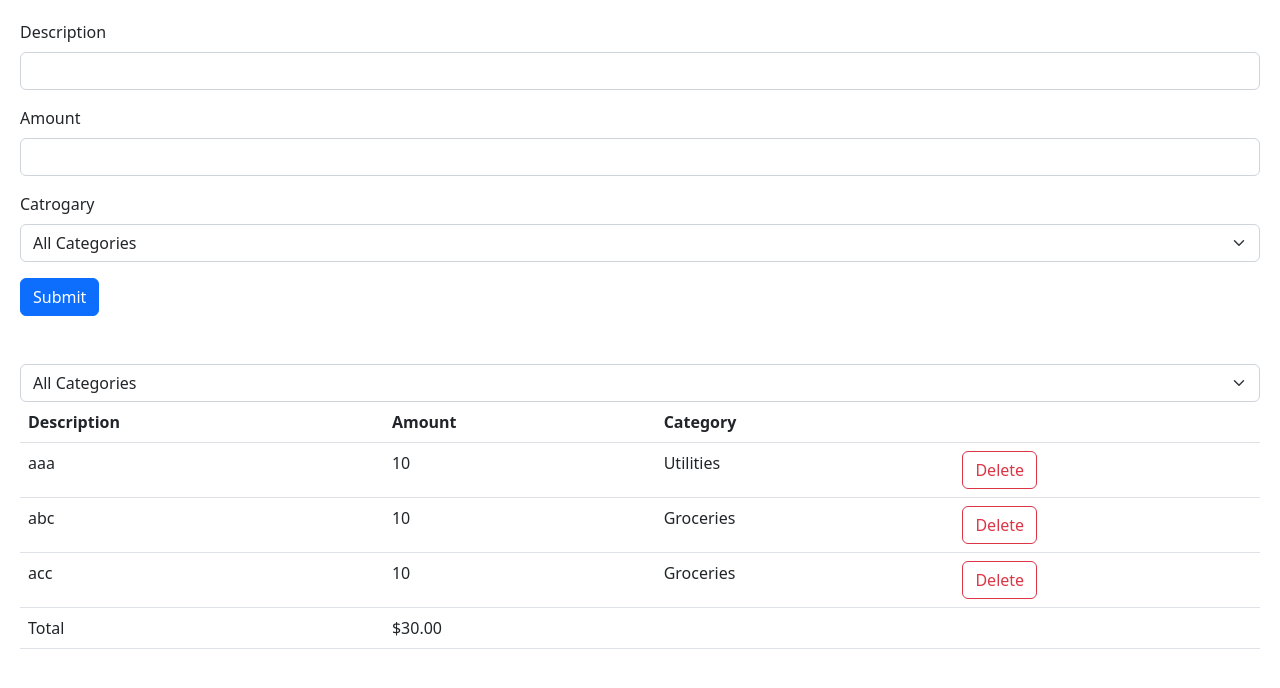
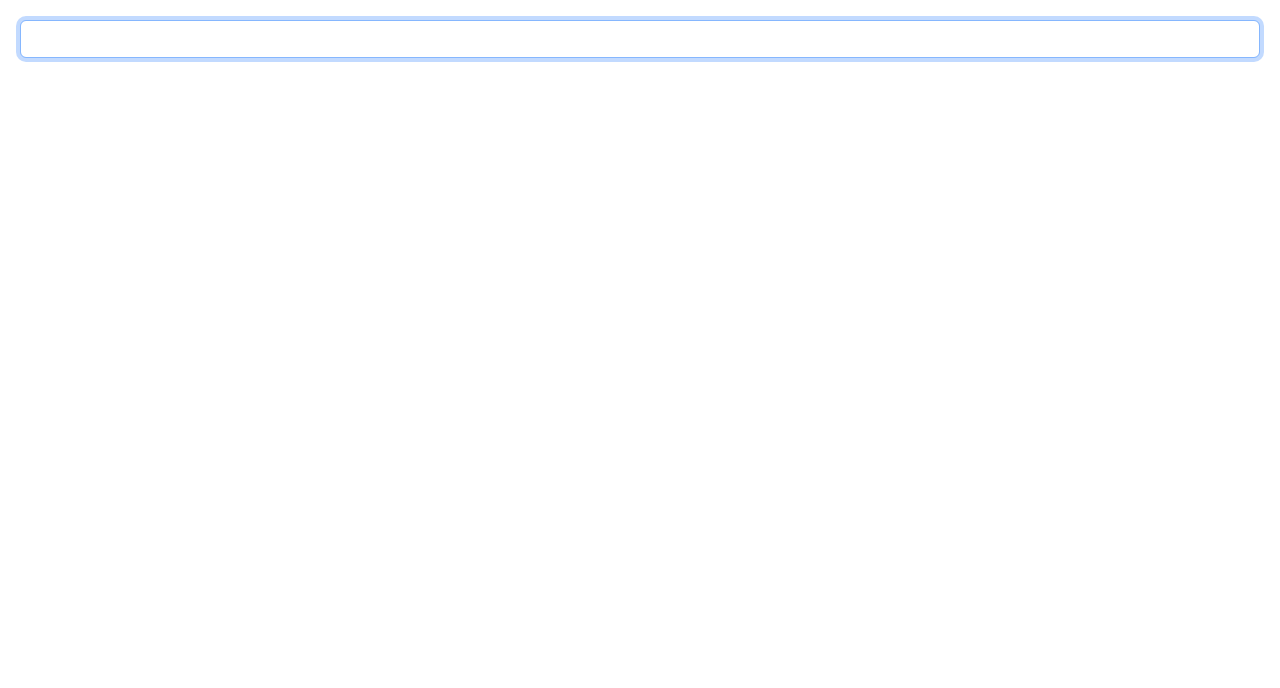
Before and after one commit to contacttokunal/react-basic, a React (Vite) app: page / in a window 1280 px wide. Shown: the top 688 px of the page. Built offline with nearby package versions, Linux system fonts and the light colour scheme.

Commit message:
Understanding the effect hook

```diff
--- a/src/App.tsx
+++ b/src/App.tsx
@@ -1,43 +1,22 @@
-import { useState } from "react";
-import ExpenseList from "./components/expense-tracker/ExpenseList";
-import ExpanseFilter from "./components/expense-tracker/ExpanseFilter";
-import ExpenseForm from "./components/expense-tracker/ExpenseForm";
-import categories from "./components/expense-tracker/categories";
+import React, { useEffect, useRef } from "react";
 
-const App = () => {
-  const [selectedCategroy, setSeelectedCategory] = useState("");
-  const [expenses, setExpenses] = useState([
-    { id: 1, description: "aaa", amount: 10, category: "Utilities" },
-    { id: 2, description: "abc", amount: 10, category: "Groceries" },
-    { id: 3, description: "acc", amount: 10, category: "Groceries" },
-  ]);
+function App() {
+  const ref = useRef<HTMLInputElement>(null);
 
-  const visibleExpenses = selectedCategroy
-    ? expenses.filter((e) => e.category === selectedCategroy)
-    : expenses;
+  useEffect(() => {
+    //side Effect
+    if (ref.current) ref.current.focus();
+  });
+
+  useEffect(() => {
+    document.title = "My App";
+  });
 
   return (
     <div>
-      <div className="mb-5">
-        <ExpenseForm
-          onSubmit={(expense) =>
-            setExpenses([...expenses, { ...expense, id: expenses.length + 1 }])
-          }
-        />
-      </div>
-      <div className="mb-3">
-        <ExpanseFilter
-          onSelectCategory={(category) => setSeelectedCategory(category)}
-        />
-        <ExpenseList
-          expenses={visibleExpenses}
-          onDelete={(id) =>
-            setExpenses(expenses.filter((expense) => expense.id !== id))
-          }
-        />
-      </div>
+      <input ref={ref} type="text" className="form-control" />
     </div>
   );
-};
+}
 
 export default App;
```
